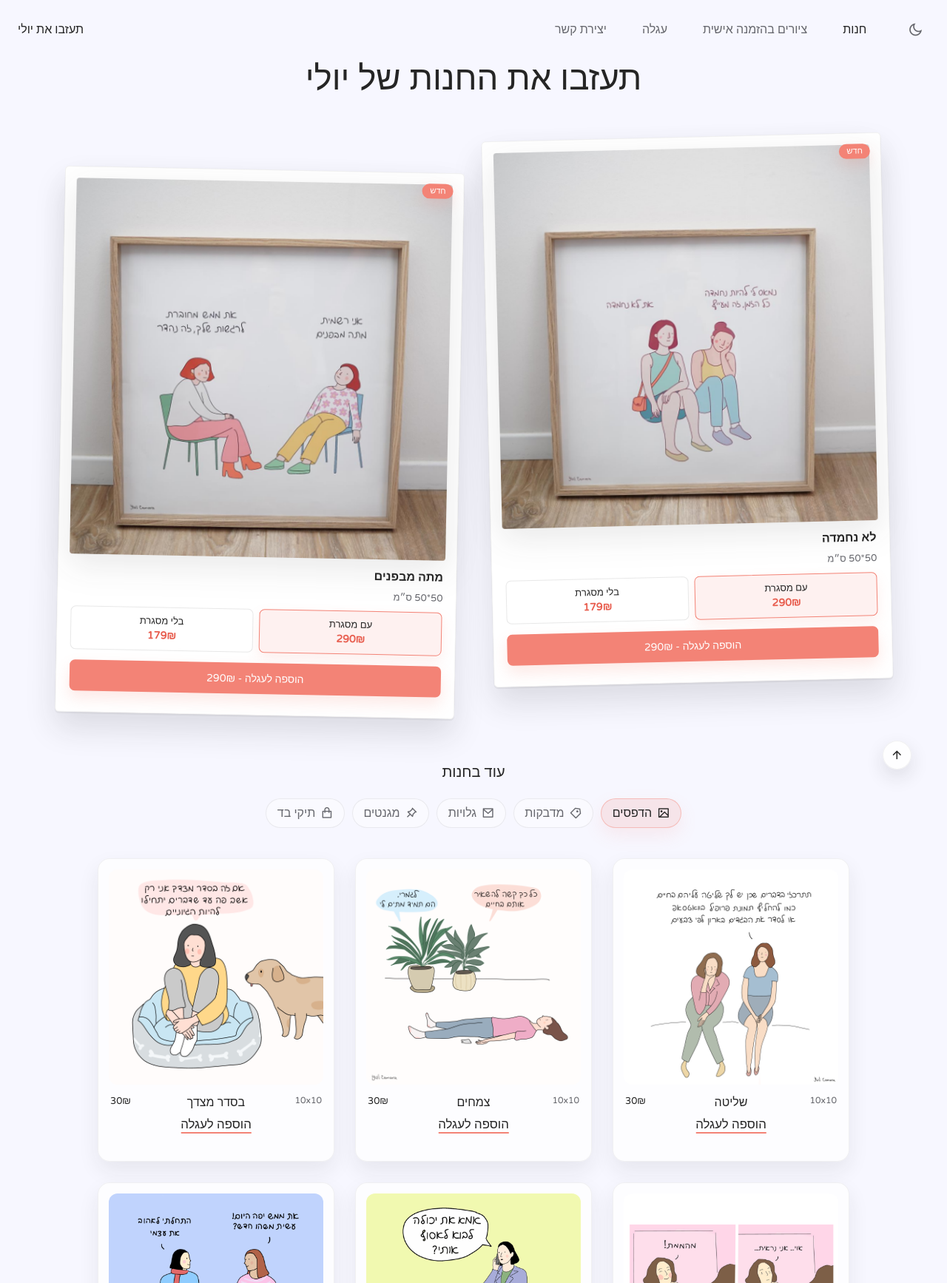
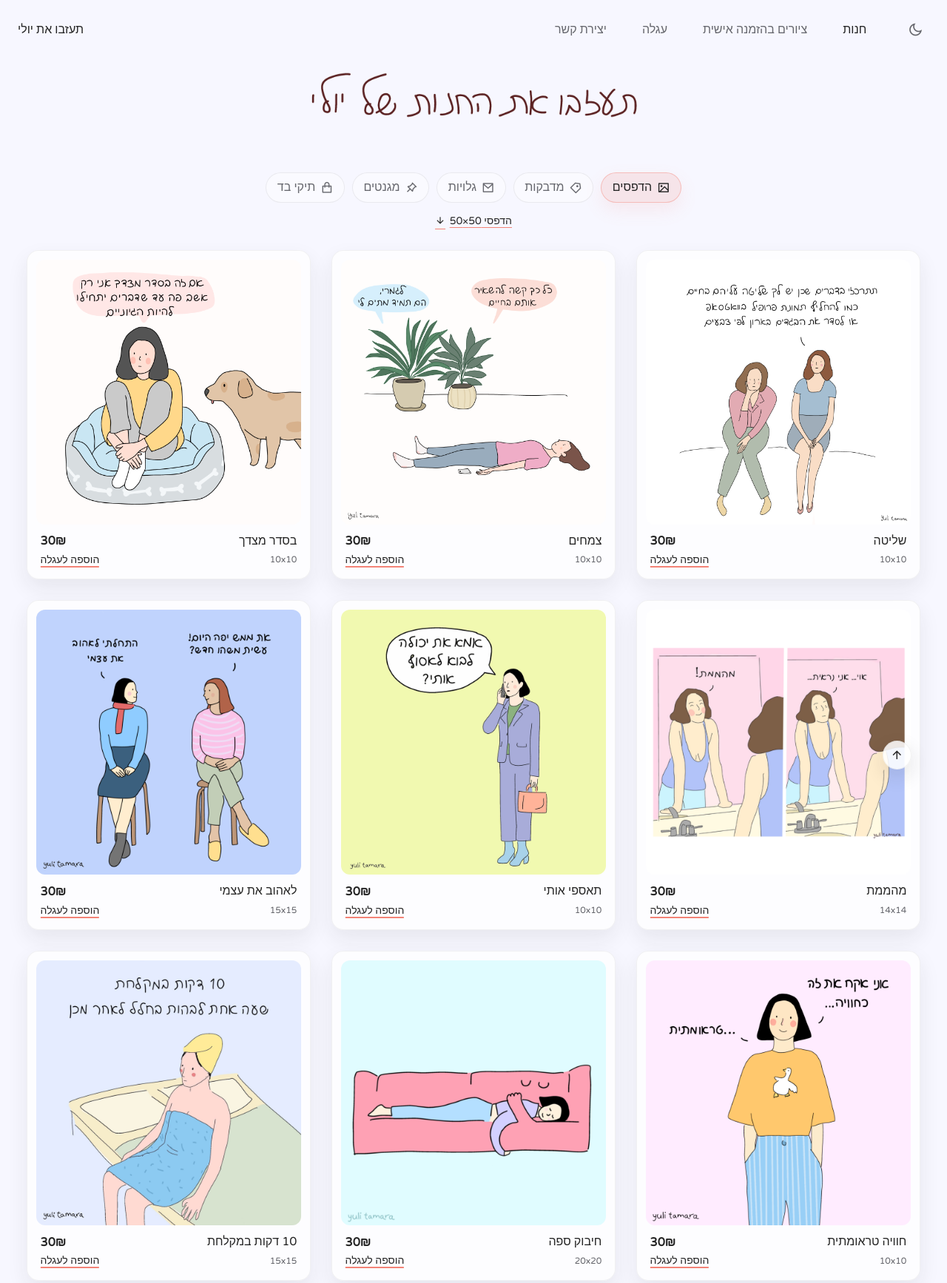
Before and after one commit to Yulitamara/yuli-last, a plain HTML site: page index.html in a window 1280 px wide. Shown: the top 1734 px of the page at 74% size. Drawn offline with nearby package versions, Linux system fonts and the light colour scheme.

Commit message:
17.11.26

```diff
--- a/assets/css/styles.css
+++ b/assets/css/styles.css
@@ -486,12 +486,12 @@ body.dark-theme {
   text-align: center;
 }
 
-.shop-intro__eyebrow {
-  max-width: 17ch;
-  color: var(--title-color);
-  font-size: clamp(1.55rem, 4.5vw, 2.85rem);
-  font-weight: var(--font-medium);
-  line-height: 1.18;
+.shop-intro__title {
+  position: relative;
+  width: clamp(13rem, 68vw, 30rem);
+  max-width: 100%;
+  aspect-ratio: 4.8 / 1;
+  overflow: hidden;
 }
 
 .personal__button,
@@ -528,10 +528,24 @@ body.dark-theme {
   width: 220px;
 }
 
+.shop-intro__title img {
+  /* Fit the artwork's bounds after rotating the portrait source. */
+  position: absolute;
+  top: 50%;
+  left: 50%;
+  width: 59%;
+  transform: translate(-50%, -50%) rotate(-90deg);
+}
+
+.dark-theme .shop-intro__title img {
+  filter: brightness(3);
+}
+
 .featured-products {
   width: min(100%, 1220px);
-  margin: 0.25rem auto 2.45rem;
+  margin: 1.5rem auto 2.45rem;
   padding: 0.5rem 0.75rem 1.35rem;
+  scroll-margin-top: calc(var(--header-height) + 2rem);
 }
 
 .featured-products__header {
@@ -597,20 +611,6 @@ body.dark-theme {
   transform: rotate(-1.35deg);
 }
 
-.featured-products__badge {
-  position: absolute;
-  z-index: 2;
-  top: 0.85rem;
-  right: 0.85rem;
-  padding: 0.24rem 0.65rem;
-  border-radius: 999px;
-  background: #f38376;
-  color: #fff;
-  font-size: var(--tiny-font-size);
-  font-weight: var(--font-medium);
-  box-shadow: 0 8px 18px rgba(243, 131, 118, 0.2);
-}
-
 .featured-products__item--new:nth-child(2) {
   margin-top: clamp(1rem, 4vw, 2.75rem);
   transform: rotate(1.1deg);
@@ -664,24 +664,6 @@ body.dark-theme {
   color: var(--title-color);
   font-size: var(--normal-font-size);
   line-height: 1.35;
-}
-
-.shop-more {
-  display: grid;
-  justify-items: center;
-  gap: 0.25rem;
-  margin: 0.25rem auto 0.55rem;
-  text-align: center;
-}
-
-.shop-more h3 {
-  color: var(--title-color);
-  font-size: var(--h3-font-size);
-}
-
-.shop-more span {
-  color: var(--text-color-light);
-  font-size: var(--small-font-size);
 }
 
 .featured-products__type {
@@ -824,17 +806,33 @@ body.dark-theme {
   border-color: rgba(243, 131, 118, 0.74);
 }
 
+.gallery__catalog {
+  width: min(calc(100% - 2rem), 1240px);
+  margin-inline: auto;
+}
+
 .gallery__content {
-  display: flex;
+  display: none;
   flex-wrap: wrap;
   justify-content: center;
   gap: 1.75rem;
-
-  display: none;
 }
 .gallery__content.active {
-  display: block;
-}
+  display: flex;
+}
+
+#prints.active {
+  display: grid;
+  grid-template-columns: minmax(0, 420px);
+  gap: clamp(1rem, 2.4vw, 1.75rem);
+}
+
+#prints .gallery__content-item {
+  width: 100%;
+  min-height: 0;
+  padding: clamp(0.4rem, 1.2vw, 0.75rem);
+}
+
 .gallery__content-item {
   display: grid;
   grid-template-rows: auto 1fr;
@@ -858,30 +856,31 @@ body.dark-theme {
   transform: translateY(-2px);
 }
 
-.gallery__content-item:has(.sold-out)::before {
-  content: "אזל מהמלאי";
-  position: absolute;
-  z-index: 2;
-  top: 1.1rem;
-  right: 1.1rem;
-  padding: 0.22rem 0.65rem;
-  border-radius: 999px;
-  background: rgba(37, 37, 37, 0.72);
-  color: #fff;
-  font-size: var(--tiny-font-size);
-  font-weight: var(--font-medium);
-}
-
 .gallery__content-item:has(.sold-out) img {
   opacity: 0.64;
 }
 
+.gallery__image-button {
+  align-self: start;
+  min-width: 0;
+  border: 0;
+  border-radius: 0.75rem;
+  background: transparent;
+  cursor: zoom-in;
+}
+
+.gallery__image-button:focus-visible,
+.gallery__featured-link:focus-visible {
+  outline: 2px solid #e85e4f;
+  outline-offset: 3px;
+}
+
 .gallery__content img {
+  display: block;
   width: 100%;
   aspect-ratio: 1 / 1;
   object-fit: contain;
   border-radius: 0.75rem;
-  cursor: pointer;
   background: rgba(255, 255, 255, 0.86);
   transition:
     transform 0.2s ease,
@@ -913,20 +912,12 @@ body.dark-theme {
 
 .img-title {
   display: grid;
-  grid-template-columns: 3.25rem 1fr 3.25rem;
-  align-items: start;
-  gap: 0.5rem;
-  margin-top: 0.9rem;
-  padding: 0 0.15rem;
-}
-.name {
-  display: flex;
-  flex-direction: column;
   align-items: center;
-  gap: 0.15rem;
-  min-width: 0;
-  text-align: center;
-  letter-spacing: 0;
+  align-content: start;
+  grid-template-columns: minmax(0, 1fr) auto;
+  gap: 0.35rem 0.75rem;
+  margin-top: 0.75rem;
+  padding: 0 0.35rem 0.35rem;
 }
 .sold-out {
   color: #e85e4f;
@@ -937,24 +928,27 @@ body.dark-theme {
   color: var(--text-color-light);
 }
 .price {
-  font-size: 13px;
-  text-align: left;
+  color: var(--title-color);
+  font-weight: var(--font-semi-bold);
+  white-space: nowrap;
+  justify-self: end;
 }
 
 .painting-name {
+  color: var(--title-color);
+  font-size: 1rem;
+  font-weight: var(--font-medium);
   line-height: 1.35;
 }
 .img-btn {
   white-space: nowrap;
-  display: inline-block; /* במקום flex */
-  text-align: center;
+  justify-self: end;
 
   background: none;
   border: none;
   padding: 0;
-  margin-top: 0.4rem;
   color: var(--text-color);
-  font-size: 1.05rem;
+  font-size: var(--small-font-size);
   position: relative;
   cursor: pointer;
   font-family: var(--body-font);
@@ -1007,9 +1001,24 @@ body.dark-theme {
   align-items: center;
   justify-content: center;
   gap: 0.65rem;
-  margin: 0.85rem 0.4rem 2.55rem 0.4rem;
+  margin: 0.85rem 0.4rem 0.3rem;
   scrollbar-width: thin;
 }
+
+.gallery__featured-link {
+  display: flex;
+  width: fit-content;
+  min-height: 2.5rem;
+  align-items: center;
+  gap: 0.35rem;
+  margin: 0 auto 1.2rem;
+  color: var(--title-color);
+  font-size: var(--small-font-size);
+  text-decoration: underline;
+  text-decoration-color: #f38376;
+  text-underline-offset: 0.25em;
+}
+
 .filter {
   cursor: pointer;
   transition: all 0.2s ease-in-out;
@@ -1102,9 +1111,25 @@ body.dark-theme {
 } */
 
 /*=============== PROJECTS ===============*/
+.personal__intro {
+  display: grid;
+  align-items: center;
+  gap: clamp(1.15rem, 4vw, 3rem);
+  width: min(calc(100% - 2rem), 740px);
+  margin: 1.25rem auto 1.75rem;
+}
+
+.personal__example {
+  display: block;
+  width: min(100%, 300px);
+  justify-self: center;
+  border-radius: 0.75rem;
+  box-shadow: 0 12px 28px rgba(37, 37, 37, 0.12);
+}
+
 .personal__description {
-  width: min(100% - 2rem, 620px);
-  margin: -0.35rem auto 1rem;
+  max-width: 32rem;
+  margin: 0 auto 1rem;
   color: var(--text-color);
   font-size: var(--normal-font-size);
   line-height: 1.8;
@@ -1115,8 +1140,8 @@ body.dark-theme {
   display: grid;
   justify-items: center;
   gap: 0.55rem;
-  width: min(100% - 2rem, 620px);
-  margin: 0 auto 1.4rem;
+  width: min(100%, 340px);
+  margin-inline: auto;
   text-align: center;
 }
 
@@ -2253,6 +2278,24 @@ body.dark-theme .custom-print__card--secondary {
 
 /* For medium devices */
 @media screen and (min-width: 576px) {
+  #prints.active {
+    grid-template-columns: repeat(2, minmax(0, 420px));
+  }
+
+  .personal__intro {
+    grid-template-columns: minmax(0, 1fr) minmax(0, 1.25fr);
+  }
+
+  .personal__description,
+  .personal__actions {
+    text-align: start;
+    margin-inline: 0;
+  }
+
+  .personal__actions {
+    justify-items: start;
+  }
+
   .nav,
   .nav__menu {
     width: 380px;
@@ -2350,10 +2393,6 @@ body.dark-theme .custom-print__card--secondary {
     margin-bottom: 1.55rem;
   }
 
-  .shop-intro__eyebrow {
-    max-width: 12ch;
-  }
-
   .contact__actions {
     width: min(100%, 340px);
   }
@@ -2521,6 +2560,12 @@ body.dark-theme .custom-print__card--secondary {
 @media screen and (min-width: 1048px) {
   .container {
     margin-inline: auto;
+  }
+}
+
+@media screen and (min-width: 1100px) {
+  #prints.active {
+    grid-template-columns: repeat(3, minmax(0, 1fr));
   }
 }
 
--- a/assets/js/main.js
+++ b/assets/js/main.js
@@ -270,36 +270,22 @@ window.addEventListener("scroll", scrollHeader);
 
 // GALLERY
 document.addEventListener("DOMContentLoaded", function () {
-  const printsSection = document.getElementById("prints");
-  if (!printsSection) return;
+  const filters = document.querySelectorAll(".filters [data-filter]");
+  const panels = document.querySelectorAll(".gallery__content");
 
-  printsSection.style.display = "flex";
+  filters.forEach((filter) => {
+    filter.setAttribute("aria-pressed", filter.classList.contains("active"));
 
-  var filterElements = document.querySelectorAll(".filter");
-  filterElements.forEach(function (filterElement) {
-    filterElement.setAttribute(
-      "aria-pressed",
-      filterElement.classList.contains("active") ? "true" : "false",
-    );
-
-    filterElement.addEventListener("click", function () {
-      var filter = this.getAttribute("data-filter");
-
-      var galleryContentElements =
-        document.querySelectorAll(".gallery__content");
-      galleryContentElements.forEach(function (galleryContentElement) {
-        galleryContentElement.style.display = "none";
+    filter.addEventListener("click", () => {
+      panels.forEach((panel) => {
+        panel.classList.toggle("active", panel.id === filter.dataset.filter);
       });
 
-      filterElements.forEach(function (filterElem) {
-        filterElem.classList.remove("active");
-        filterElem.setAttribute("aria-pressed", "false");
+      filters.forEach((option) => {
+        const selected = option === filter;
+        option.classList.toggle("active", selected);
+        option.setAttribute("aria-pressed", selected);
       });
-
-      this.classList.add("active");
-      this.setAttribute("aria-pressed", "true");
-
-      document.getElementById(filter).style.display = "flex";
     });
   });
 });
@@ -772,6 +758,7 @@ const popupAddButton = document.getElementById("popup-add");
 const popupVariants = document.getElementById("popup-variants");
 const closePopup = document.getElementById("close-popup");
 let activePopupItem = null;
+let popupTrigger = null;
 
 function getSelectedProductOption(container) {
   const option = container?.querySelector("input[type='radio']:checked");
@@ -824,7 +811,16 @@ function populateGallery(data, sectionId) {
     image.alt = `${item.alt || "מוצר"} ${item.paintingName}`;
     image.className = `no-select ${item.cutout ? "gallery__image--cutout" : ""}`;
     image.loading = "lazy";
-    image.addEventListener("click", () => openPopup(item));
+
+    const imageButton = document.createElement("button");
+    imageButton.className = "gallery__image-button";
+    imageButton.type = "button";
+    imageButton.setAttribute(
+      "aria-label",
+      `פתיחת פרטי מוצר: ${item.paintingName}`,
+    );
+    imageButton.addEventListener("click", () => openPopup(item));
+    imageButton.appendChild(image);
 
     const titleWrapper = document.createElement("div");
     titleWrapper.className = "img-title";
@@ -833,20 +829,21 @@ function populateGallery(data, sectionId) {
     size.className = "size";
     size.textContent = item.size;
 
-    const nameWrapper = document.createElement("span");
-    nameWrapper.className = "name";
-
     const paintingName = document.createElement("span");
     paintingName.className = "painting-name";
     paintingName.textContent = item.paintingName;
 
-    nameWrapper.appendChild(paintingName);
+    const price = document.createElement("span");
+    price.className = "price";
+    price.textContent = item.price;
+
+    titleWrapper.append(paintingName, price, size);
 
     if (item.soldOut) {
       const soldOutLabel = document.createElement("span");
       soldOutLabel.className = "img-btn sold-out";
       soldOutLabel.textContent = "סולד אאוט";
-      nameWrapper.appendChild(soldOutLabel);
+      titleWrapper.appendChild(soldOutLabel);
     } else {
       const addButton = document.createElement("button");
       addButton.className = "img-btn no-select";
@@ -860,18 +857,10 @@ function populateGallery(data, sectionId) {
           event.currentTarget,
         );
       });
-      nameWrapper.appendChild(addButton);
+      titleWrapper.appendChild(addButton);
     }
 
-    const price = document.createElement("span");
-    price.className = "price";
-    price.textContent = item.price;
-
-    titleWrapper.appendChild(size);
-    titleWrapper.appendChild(nameWrapper);
-    titleWrapper.appendChild(price);
-
-    contentItem.appendChild(image);
+    contentItem.appendChild(imageButton);
     contentItem.appendChild(titleWrapper);
 
     section.appendChild(contentItem);
@@ -890,6 +879,7 @@ function openPopup(item) {
   }
 
   activePopupItem = item;
+  popupTrigger = document.activeElement;
   popupImage.src = item.src;
   popupImage.alt = item.paintingName;
   popupImage.classList.toggle("popup__image--cutout", Boolean(item.cutout));
@@ -991,6 +981,8 @@ function closeProductPopup() {
   activePopupItem = null;
   window.removeEventListener("click", closePopupOnClick);
   window.removeEventListener("keydown", closePopupOnKeydown);
+  popupTrigger?.focus();
+  popupTrigger = null;
 }
 
 if (closePopup) {
--- a/index.html
+++ b/index.html
@@ -111,14 +111,81 @@
       <!--==================== Gallery ====================-->
       <section class="gallery section" id="gallery">
         <div class="shop-intro container">
-          <h2 class="shop-intro__eyebrow">תעזבו את החנות של יולי</h2>
+          <h2 class="shop-intro__title">
+            <img
+              src="assets/img/handwritten-logo.png"
+              alt="תעזבו את החנות של יולי"
+              width="1440"
+              height="2560"
+            />
+          </h2>
         </div>
 
-        <div
+        <div class="filters" role="group" aria-label="קטגוריות מוצרים">
+          <button
+            class="filter prints active no-select"
+            type="button"
+            data-filter="prints"
+          >
+            <i class="ri-image-line"></i>
+            הדפסים
+          </button>
+          <button
+            class="filter stickers no-select"
+            type="button"
+            data-filter="stickers"
+          >
+            <i class="ri-price-tag-3-line"></i>
+            מדבקות
+          </button>
+          <button
+            class="filter cards no-select"
+            type="button"
+            data-filter="cards"
+          >
+            <i class="ri-mail-line"></i>
+            גלויות
+          </button>
+          <button
+            class="filter magnets no-select"
+            type="button"
+            data-filter="magnets"
+          >
+            <i class="ri-pushpin-line"></i>
+            מגנטים
+          </button>
+          <button
+            class="filter bags no-select"
+            type="button"
+            data-filter="bags"
+          >
+            <i class="ri-shopping-bag-line"></i>
+            <nobr> תיקי בד </nobr>
+          </button>
+        </div>
+
+        <a class="gallery__featured-link" href="#featured-products">
+          הדפסי 50×50
+          <i class="ri-arrow-down-line" aria-hidden="true"></i>
+        </a>
+
+        <div class="gallery__catalog container section__border">
+          <div class="gallery__content active" id="prints"></div>
+          <div class="gallery__content" id="stickers"></div>
+          <div class="gallery__content" id="cards"></div>
+          <div class="gallery__content" id="bags"></div>
+          <div class="gallery__content" id="magnets"></div>
+        </div>
+
+        <section
           class="featured-products container"
           id="featured-products"
-          aria-label="תמונות 50 על 50"
+          aria-labelledby="featured-products-title"
+          tabindex="-1"
         >
+          <div class="featured-products__header">
+            <h3 id="featured-products-title">הדפסים בגודל 50×50</h3>
+          </div>
           <div class="featured-products__grid">
             <article
               class="featured-products__item featured-products__item--new"
@@ -129,9 +196,7 @@
               data-unframed-price="179"
               data-size="50*50 ס״מ"
               data-img="/assets/img/framed-1.jpeg"
-              data-badge="חדש"
             >
-              <span class="featured-products__badge">חדש</span>
               <img
                 src="/assets/img/framed-1.jpeg"
                 alt="לא נחמדה - תמונה 50 על 50"
@@ -186,9 +251,7 @@
               data-unframed-price="179"
               data-size="50*50 ס״מ"
               data-img="/assets/img/framed-2.jpeg"
-              data-badge="חדש"
             >
-              <span class="featured-products__badge">חדש</span>
               <img
                 src="/assets/img/framed-2.jpeg"
                 alt="מתה מבפנים - תמונה 50 על 50"
@@ -234,62 +297,8 @@
               </div>
             </article>
           </div>
-        </div>
+        </section>
 
-        <div class="shop-more container">
-          <h3>עוד בחנות</h3>
-        </div>
-
-        <div class="filters" aria-label="קטגוריות מוצרים">
-          <button
-            class="filter prints active no-select"
-            type="button"
-            data-filter="prints"
-          >
-            <i class="ri-image-line"></i>
-            הדפסים
-          </button>
-          <button
-            class="filter stickers no-select"
-            type="button"
-            data-filter="stickers"
-          >
-            <i class="ri-price-tag-3-line"></i>
-            מדבקות
-          </button>
-          <button
-            class="filter cards no-select"
-            type="button"
-            data-filter="cards"
-          >
-            <i class="ri-mail-line"></i>
-            גלויות
-          </button>
-          <button
-            class="filter magnets no-select"
-            type="button"
-            data-filter="magnets"
-          >
-            <i class="ri-pushpin-line"></i>
-            מגנטים
-          </button>
-          <button
-            class="filter bags no-select"
-            type="button"
-            data-filter="bags"
-          >
-            <i class="ri-shopping-bag-line"></i>
-            <nobr> תיקי בד </nobr>
-          </button>
-        </div>
-
-        <div class="container section__border">
-          <div class="gallery__content" id="prints"></div>
-          <div class="gallery__content" id="stickers"></div>
-          <div class="gallery__content" id="cards"></div>
-          <div class="gallery__content" id="bags"></div>
-          <div class="gallery__content" id="magnets"></div>
-        </div>
         <div class="popup" id="popup">
           <div
             class="popup__card"
@@ -323,35 +332,40 @@
       </section>
 
       <!--==================== PROJECTS ====================-->
-      <section class="projects section" id="personal" dir="ltr">
+      <section class="projects section" id="personal">
         <h2 class="section__title">איור אישי לפי תמונה או רעיון</h2>
-        <p class="personal__description" dir="rtl">
+        <div class="personal__intro container">
+          <img
+            src="assets/img/personal-1000.png"
+            alt="איור אישי של אישה והכלב שלה לצד התצלום המקורי"
+            class="personal__example"
+            width="1536"
+            height="2048"
+            loading="lazy"
+          />
+          <div>
+            <p class="personal__description">
               איור מקורי בסגנון שלי, לפי תמונה, סיטואציה, בדיחה פנימית או רגע קטן
               שבא לך לשמור. אפשר לקבל כקובץ, כהדפס, או ממוסגר ומוכן למתנה.
             </p>
-        <div class="personal__actions" dir="rtl">
+            <div class="personal__actions">
               <a
                 href="https://wa.me/972542634686/?text=היי,%20אני%20רוצה%20להזמין%20איור%20אישי"
                 target="_blank"
                 rel="noopener"
                 class="personal__button"
               >
-            <i class="ri-whatsapp-line"></i>
+                <i class="ri-whatsapp-line" aria-hidden="true"></i>
                 להזמנת איור אישי
               </a>
               <span>שלחו תמונה, רעיון או בדיחה פנימית ונתאם יחד.</span>
             </div>
+          </div>
+        </div>
 
-        <div class="container">
+        <div class="container" dir="ltr">
           <div class="projects__container swiper">
             <div class="swiper-wrapper">
-              <div class="projects__content swiper-slide">
-                <img
-                  src="assets/img/personal-1000.png"
-                  alt="דוגמה לציור אישי בהזמנה"
-                  class="projects__img"
-                />
-              </div>
               <div class="projects__content swiper-slide">
                 <img
                   src="assets/img/personal-100.png"
```
Also changed, not shown: assets/img/handwritten-logo.png (added). Lines whose indentation alone changed are shown as unchanged.
